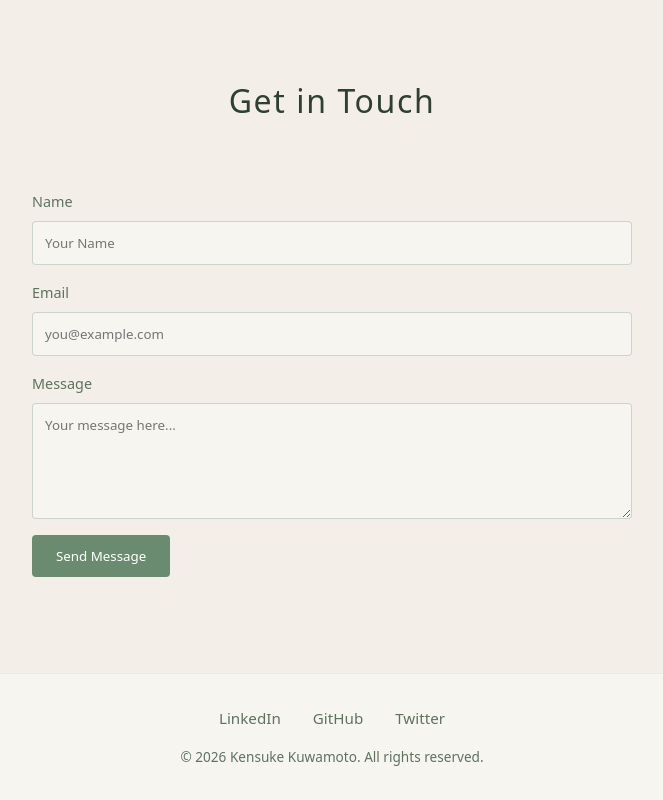
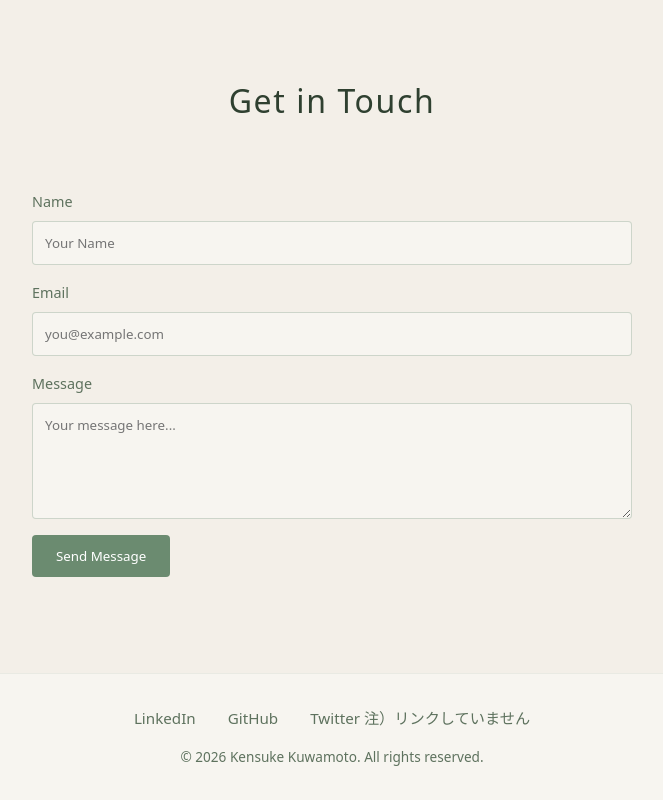
Before and after one commit to kuwathai/AboutMe, a plain HTML site: page index.html in a window 1280 px wide. Shown: the part 4894-5694 px from the top of the page, without its empty margins (308-971 px from the left). Drawn offline with Linux system fonts and the light colour scheme; files whose address does not match are found by name.

Commit message:
Add files via upload

```diff
--- a/index.html
+++ b/index.html
@@ -256,9 +256,10 @@
         <div class="container">
             <div class="footer__socials">
                 <!-- EDIT HERE: リンク先のURLを変更してください -->
-                <a href="www.linkedin.com/in/kensuke-kuwamoto-675886a" class="social-link" target="_blank">LinkedIn</a>
+                <a href="https://linkedin.com/in/kensuke-kuwamoto-675886a" class="social-link"
+                    target="_blank">LinkedIn</a>
                 <a href="https://kuwathai.github.io/AboutMe/" class="social-link" target="_blank">GitHub</a>
-                <a href="#" class="social-link" target="_blank">Twitter</a>
+                <a href="#" class="social-link" target="_blank">Twitter 注）リンクしていません</a>
             </div>
             <p class="footer__copyright">&copy; 2026 Kensuke Kuwamoto. All rights reserved.</p>
         </div>
```
